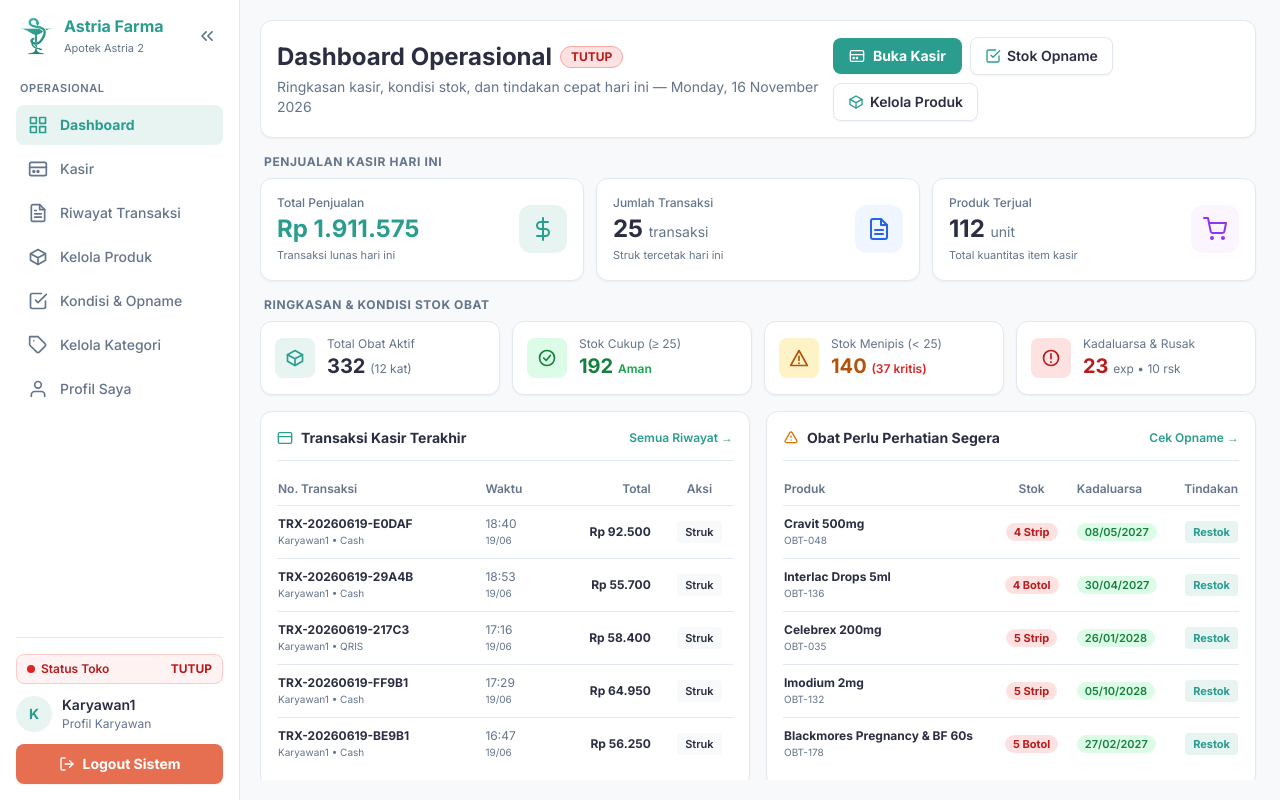
After one commit to ibnukhija/apotek-astria, a Laravel app: page /dashboard in a window 1280 px wide. The commit adds this page. Run offline with Laravel 12, Linux system fonts and the light colour scheme; a user stored in the database is signed in; data comes from the database, SQL or seed files in the repository; tables that the repository leaves empty hold one stand-in row (values such as "Sample post"); some libraries are stand-ins or nearby versions.

Commit message:
feat(web): tambah halaman dashboard kasir dan ringkasan operasional terpusat

```diff
--- a/website/app/Http/Controllers/AuthController.php
+++ b/website/app/Http/Controllers/AuthController.php
@@ -19,7 +19,7 @@ class AuthController extends Controller
 
         if (Auth::attempt($credentials + ['status' => 'aktif'])) {
             $request->session()->regenerate();
-            return redirect()->intended('/obat'); //jika berhasil akan diarhkan ke hlman kelola produk
+            return redirect()->intended('/dashboard'); // Diarahkan ke Dashboard Operasional
         }
 
         return back()->withErrors([
--- /dev/null
+++ b/website/app/Http/Controllers/DashboardController.php
@@ -0,0 +1,89 @@
+<?php
+
+namespace App\Http\Controllers;
+
+use App\Models\Kategori;
+use App\Models\KondisiStokObat;
+use App\Models\Obat;
+use App\Models\ProfilApotek;
+use App\Models\Transaksi;
+use Carbon\Carbon;
+use Illuminate\Support\Facades\DB;
+
+class DashboardController extends Controller
+{
+    public function index()
+    {
+        $hariIni = Carbon::today();
+        $batasHampirExpired = (clone $hariIni)->addDays(Obat::BATAS_HAMPIR_KADALUARSA);
+
+        // 1. Ringkasan Kasir / Penjualan Hari Ini
+        $penjualanHariIni = (int) Transaksi::whereDate('created_at', $hariIni)->sum('total_harga');
+        $transaksiHariIni = Transaksi::whereDate('created_at', $hariIni)->count();
+        $itemTerjualHariIni = (int) DB::table('detail_transaksi')
+            ->join('transaksi', 'transaksi.id', '=', 'detail_transaksi.transaksi_id')
+            ->whereDate('transaksi.created_at', $hariIni)
+            ->sum('detail_transaksi.qty');
+
+        // 2. Ringkasan Stok Produk (Aktif)
+        $obatAktif = Obat::where('status', 'tersedia');
+        $totalProduk = (clone $obatAktif)->count();
+        $totalKategori = Kategori::count();
+        $stokCukup = (clone $obatAktif)->where('stok', '>=', Obat::BATAS_CUKUP)->count();
+        $stokMenipis = (clone $obatAktif)
+            ->where('stok', '>=', Obat::BATAS_HAMPIR_HABIS)
+            ->where('stok', '<', Obat::BATAS_CUKUP)
+            ->count();
+        $stokHampirHabis = (clone $obatAktif)->where('stok', '<', Obat::BATAS_HAMPIR_HABIS)->count();
+
+        // 3. Peringatan Kadaluarsa & Rusak
+        $hampirExpired = (clone $obatAktif)
+            ->whereNotNull('tgl_kadaluarsa')
+            ->whereDate('tgl_kadaluarsa', '>=', $hariIni)
+            ->whereDate('tgl_kadaluarsa', '<=', $batasHampirExpired)
+            ->count();
+        $sudahExpired = (clone $obatAktif)
+            ->whereNotNull('tgl_kadaluarsa')
+            ->whereDate('tgl_kadaluarsa', '<', $hariIni)
+            ->count();
+        $unitRusak = (int) KondisiStokObat::where('jenis', KondisiStokObat::JENIS_RUSAK)->sum('jumlah');
+
+        // 4. Data Widget: 5 Transaksi Terakhir
+        $transaksiTerbaru = Transaksi::with('user')
+            ->latest('id')
+            ->limit(5)
+            ->get();
+
+        // 5. Data Widget: 5 Obat Kritis (Stok < 10 atau expired mendekati)
+        $obatKritis = Obat::where('status', 'tersedia')
+            ->where(function ($q) use ($hariIni, $batasHampirExpired) {
+                $q->where('stok', '<', Obat::BATAS_HAMPIR_HABIS)
+                  ->orWhere(function ($exp) use ($hariIni, $batasHampirExpired) {
+                      $exp->whereNotNull('tgl_kadaluarsa')
+                          ->whereDate('tgl_kadaluarsa', '<=', $batasHampirExpired);
+                  });
+            })
+            ->orderBy('stok', 'asc')
+            ->limit(5)
+            ->get();
+
+        $statusApotek = ProfilApotek::ambilAtauDefault()->statusSaatIni();
+
+        return view('dashboard.index', compact(
+            'penjualanHariIni',
+            'transaksiHariIni',
+            'itemTerjualHariIni',
+            'totalProduk',
+            'totalKategori',
+            'stokCukup',
+            'stokMenipis',
+            'stokHampirHabis',
+            'hampirExpired',
+            'sudahExpired',
+            'unitRusak',
+            'transaksiTerbaru',
+            'obatKritis',
+            'statusApotek'
+        ));
+    }
+}
--- /dev/null
+++ b/website/resources/views/dashboard/index.blade.php
@@ -0,0 +1,311 @@
+@extends('layouts.app')
+
+@section('title', 'Dashboard Kasir & Operasional - Apotek Astria 2 Farma')
+
+@section('content')
+<div class="flex-1 overflow-y-auto pr-1 pb-4 flex flex-col gap-4">
+
+    {{-- ================= HEADER DASHBOARD ================= --}}
+    <div class="flex flex-col sm:flex-row sm:items-center sm:justify-between gap-3 bg-pure-white border border-border-color rounded-xl p-4 shadow-sm shrink-0">
+        <div>
+            <div class="flex items-center gap-2">
+                <h1 class="text-xl lg:text-2xl font-bold text-dark-slate m-0">Dashboard Operasional</h1>
+                <span class="px-2.5 py-0.5 rounded-full text-xs font-bold {{ $statusApotek['is_buka'] ? 'bg-green-100 text-green-700 border border-green-300' : 'bg-red-100 text-red-700 border border-red-300' }}">
+                    {{ strtoupper($statusApotek['status_toko']) }}
+                </span>
+            </div>
+            <p class="text-xs sm:text-sm text-gray-text mt-1 mb-0">
+                Ringkasan kasir, kondisi stok, dan tindakan cepat hari ini — {{ \Carbon\Carbon::today()->translatedFormat('l, d F Y') }}
+            </p>
+        </div>
+
+        {{-- Pintasan Cepat Utama --}}
+        <div class="flex items-center gap-2 flex-wrap">
+            <a href="{{ route('kasir.index') }}"
+                class="bg-soft-teal text-white px-4 py-2 rounded-lg text-sm font-bold shadow-sm hover:opacity-90 transition flex items-center gap-2">
+                <svg class="w-4 h-4 shrink-0" viewBox="0 0 24 24" fill="none" stroke="currentColor" stroke-width="2" stroke-linecap="round" stroke-linejoin="round">
+                    <rect x="2" y="4" width="20" height="16" rx="2"/>
+                    <line x1="2" y1="10" x2="22" y2="10"/>
+                    <circle cx="7" cy="15" r="1"/>
+                    <circle cx="12" cy="15" r="1"/>
+                </svg>
+                <span>Buka Kasir</span>
+            </a>
+            <a href="{{ route('kondisi.index') }}"
+                class="bg-pure-white border border-border-color text-dark-slate px-3.5 py-2 rounded-lg text-sm font-semibold hover:bg-off-white transition flex items-center gap-1.5 shadow-sm">
+                <svg class="w-4 h-4 text-soft-teal shrink-0" viewBox="0 0 24 24" fill="none" stroke="currentColor" stroke-width="2" stroke-linecap="round" stroke-linejoin="round">
+                    <path d="M9 11l3 3L22 4"/>
+                    <path d="M21 12v7a2 2 0 0 1-2 2H5a2 2 0 0 1-2-2V5a2 2 0 0 1 2-2h11"/>
+                </svg>
+                <span>Stok Opname</span>
+            </a>
+            <a href="{{ route('obat.index') }}"
+                class="bg-pure-white border border-border-color text-dark-slate px-3.5 py-2 rounded-lg text-sm font-semibold hover:bg-off-white transition flex items-center gap-1.5 shadow-sm">
+                <svg class="w-4 h-4 text-soft-teal shrink-0" viewBox="0 0 24 24" fill="none" stroke="currentColor" stroke-width="2" stroke-linecap="round" stroke-linejoin="round">
+                    <path d="M21 8l-9-5-9 5v8l9 5 9-5V8z"/>
+                    <path d="M3 8l9 5 9-5M12 13v8"/>
+                </svg>
+                <span>Kelola Produk</span>
+            </a>
+        </div>
+    </div>
+
+    {{-- ================= KELOMPOK 1: KINERJA KASIR HARI INI ================= --}}
+    <div>
+        <div class="text-xs font-bold text-gray-text uppercase tracking-wider mb-2 px-1">Penjualan Kasir Hari Ini</div>
+        <div class="grid grid-cols-1 sm:grid-cols-3 gap-3">
+            {{-- Omset Hari Ini --}}
+            <div class="bg-pure-white border border-border-color rounded-xl p-4 shadow-sm flex items-center justify-between">
+                <div>
+                    <div class="text-xs text-gray-text font-medium">Total Penjualan</div>
+                    <div class="text-xl sm:text-2xl font-bold text-soft-teal mt-0.5">
+                        Rp {{ number_format($penjualanHariIni, 0, ',', '.') }}
+                    </div>
+                    <div class="text-[11px] text-gray-text mt-0.5">Transaksi lunas hari ini</div>
+                </div>
+                <div class="w-12 h-12 rounded-xl bg-[#E8F4F2] flex items-center justify-center shrink-0">
+                    <svg class="w-6 h-6 text-soft-teal" viewBox="0 0 24 24" fill="none" stroke="currentColor" stroke-width="2" stroke-linecap="round" stroke-linejoin="round">
+                        <line x1="12" y1="1" x2="12" y2="23"/>
+                        <path d="M17 5H9.5a3.5 3.5 0 0 0 0 7h5a3.5 3.5 0 0 1 0 7H6"/>
+                    </svg>
+                </div>
+            </div>
+
+            {{-- Jumlah Transaksi --}}
+            <div class="bg-pure-white border border-border-color rounded-xl p-4 shadow-sm flex items-center justify-between">
+                <div>
+                    <div class="text-xs text-gray-text font-medium">Jumlah Transaksi</div>
+                    <div class="text-xl sm:text-2xl font-bold text-dark-slate mt-0.5">
+                        {{ $transaksiHariIni }} <span class="text-sm font-normal text-gray-text">transaksi</span>
+                    </div>
+                    <div class="text-[11px] text-gray-text mt-0.5">Struk tercetak hari ini</div>
+                </div>
+                <div class="w-12 h-12 rounded-xl bg-blue-50 flex items-center justify-center shrink-0">
+                    <svg class="w-6 h-6 text-blue-600" viewBox="0 0 24 24" fill="none" stroke="currentColor" stroke-width="2" stroke-linecap="round" stroke-linejoin="round">
+                        <path d="M14 2H6a2 2 0 0 0-2 2v16a2 2 0 0 0 2 2h12a2 2 0 0 0 2-2V8z"/>
+                        <polyline points="14 2 14 8 20 8"/>
+                        <line x1="16" y1="13" x2="8" y2="13"/>
+                        <line x1="16" y1="17" x2="8" y2="17"/>
+                    </svg>
+                </div>
+            </div>
+
+            {{-- Produk Terjual --}}
+            <div class="bg-pure-white border border-border-color rounded-xl p-4 shadow-sm flex items-center justify-between">
+                <div>
+                    <div class="text-xs text-gray-text font-medium">Produk Terjual</div>
+                    <div class="text-xl sm:text-2xl font-bold text-dark-slate mt-0.5">
+                        {{ $itemTerjualHariIni }} <span class="text-sm font-normal text-gray-text">unit</span>
+                    </div>
+                    <div class="text-[11px] text-gray-text mt-0.5">Total kuantitas item kasir</div>
+                </div>
+                <div class="w-12 h-12 rounded-xl bg-purple-50 flex items-center justify-center shrink-0">
+                    <svg class="w-6 h-6 text-purple-600" viewBox="0 0 24 24" fill="none" stroke="currentColor" stroke-width="2" stroke-linecap="round" stroke-linejoin="round">
+                        <circle cx="9" cy="21" r="1"/>
+                        <circle cx="20" cy="21" r="1"/>
+                        <path d="M1 1h4l2.68 13.39a2 2 0 0 0 2 1.61h9.72a2 2 0 0 0 2-1.61L23 6H6"/>
+                    </svg>
+                </div>
+            </div>
+        </div>
+    </div>
+
+    {{-- ================= KELOMPOK 2: RINGKASAN & PERINGATAN STOK ================= --}}
+    <div>
+        <div class="text-xs font-bold text-gray-text uppercase tracking-wider mb-2 px-1">Ringkasan &amp; Kondisi Stok Obat</div>
+        <div class="grid grid-cols-2 lg:grid-cols-4 gap-3">
+            {{-- Total Obat --}}
+            <div class="bg-pure-white border border-border-color rounded-xl p-3.5 shadow-sm flex items-center gap-3">
+                <div class="w-10 h-10 rounded-lg bg-[#E8F4F2] flex items-center justify-center shrink-0">
+                    <svg class="w-5 h-5 text-soft-teal" viewBox="0 0 24 24" fill="none" stroke="currentColor" stroke-width="2" stroke-linecap="round" stroke-linejoin="round">
+                        <path d="M21 8l-9-5-9 5v8l9 5 9-5V8z"/>
+                        <path d="M3 8l9 5 9-5M12 13v8"/>
+                    </svg>
+                </div>
+                <div class="min-w-0">
+                    <div class="text-xs text-gray-text truncate">Total Obat Aktif</div>
+                    <div class="text-lg lg:text-xl font-bold text-dark-slate leading-tight">
+                        {{ $totalProduk }} <span class="text-xs font-normal text-gray-text">({{ $totalKategori }} kat)</span>
+                    </div>
+                </div>
+            </div>
+
+            {{-- Stok Cukup --}}
+            <div class="bg-pure-white border border-border-color rounded-xl p-3.5 shadow-sm flex items-center gap-3">
+                <div class="w-10 h-10 rounded-lg bg-green-100 flex items-center justify-center shrink-0">
+                    <svg class="w-5 h-5 text-green-700" viewBox="0 0 24 24" fill="none" stroke="currentColor" stroke-width="2" stroke-linecap="round" stroke-linejoin="round">
+                        <circle cx="12" cy="12" r="9"/>
+                        <path d="M8 12l3 3 5-6"/>
+                    </svg>
+                </div>
+                <div class="min-w-0">
+                    <div class="text-xs text-gray-text truncate">Stok Cukup (≥ 25)</div>
+                    <div class="text-lg lg:text-xl font-bold text-green-700 leading-tight">
+                        {{ $stokCukup }} <span class="text-xs font-semibold text-green-600">Aman</span>
+                    </div>
+                </div>
+            </div>
+
+            {{-- Stok Menipis --}}
+            <div class="bg-pure-white border border-border-color rounded-xl p-3.5 shadow-sm flex items-center gap-3">
+                <div class="w-10 h-10 rounded-lg bg-amber-100 flex items-center justify-center shrink-0">
+                    <svg class="w-5 h-5 text-amber-700" viewBox="0 0 24 24" fill="none" stroke="currentColor" stroke-width="2" stroke-linecap="round" stroke-linejoin="round">
+                        <path d="M12 3l10 18H2L12 3z"/>
+                        <path d="M12 10v5M12 18v.5"/>
+                    </svg>
+                </div>
+                <div class="min-w-0">
+                    <div class="text-xs text-gray-text truncate">Stok Menipis (&lt; 25)</div>
+                    <div class="text-lg lg:text-xl font-bold text-amber-700 leading-tight">
+                        {{ $stokMenipis + $stokHampirHabis }} <span class="text-xs font-semibold text-red-600">({{ $stokHampirHabis }} kritis)</span>
+                    </div>
+                </div>
+            </div>
+
+            {{-- Expired & Rusak --}}
+            <div class="bg-pure-white border border-border-color rounded-xl p-3.5 shadow-sm flex items-center gap-3">
+                <div class="w-10 h-10 rounded-lg bg-red-100 flex items-center justify-center shrink-0">
+                    <svg class="w-5 h-5 text-red-700" viewBox="0 0 24 24" fill="none" stroke="currentColor" stroke-width="2" stroke-linecap="round" stroke-linejoin="round">
+                        <circle cx="12" cy="12" r="9"/>
+                        <path d="M12 7v6M12 16.5v.5"/>
+                    </svg>
+                </div>
+                <div class="min-w-0">
+                    <div class="text-xs text-gray-text truncate">Kadaluarsa &amp; Rusak</div>
+                    <div class="text-lg lg:text-xl font-bold text-red-700 leading-tight">
+                        {{ $hampirExpired + $sudahExpired }} <span class="text-xs font-normal text-gray-text">exp • {{ $unitRusak }} rsk</span>
+                    </div>
+                </div>
+            </div>
+        </div>
+    </div>
+
+    {{-- ================= KELOMPOK 3: DUA KOLOM WIDGET ================= --}}
+    <div class="grid grid-cols-1 lg:grid-cols-2 gap-4">
+
+        {{-- Widget 1: Transaksi Terakhir --}}
+        <div class="bg-pure-white border border-border-color rounded-xl p-4 shadow-sm flex flex-col">
+            <div class="flex items-center justify-between pb-3 border-b border-border-color mb-3">
+                <div class="flex items-center gap-2">
+                    <svg class="w-4 h-4 text-soft-teal shrink-0" viewBox="0 0 24 24" fill="none" stroke="currentColor" stroke-width="2" stroke-linecap="round" stroke-linejoin="round">
+                        <rect x="2" y="4" width="20" height="16" rx="2"/>
+                        <line x1="2" y1="10" x2="22" y2="10"/>
+                    </svg>
+                    <span class="text-sm font-bold text-dark-slate">Transaksi Kasir Terakhir</span>
+                </div>
+                <a href="{{ route('kasir.riwayat') }}" class="text-xs text-soft-teal hover:underline font-semibold">
+                    Semua Riwayat &rarr;
+                </a>
+            </div>
+
+            <div class="flex-1 overflow-x-auto">
+                <table class="w-full text-xs text-left">
+                    <thead>
+                        <tr class="text-gray-text border-b border-border-color">
+                            <th class="py-2 pr-2 font-semibold">No. Transaksi</th>
+                            <th class="py-2 px-2 font-semibold">Waktu</th>
+                            <th class="py-2 px-2 font-semibold text-right">Total</th>
+                            <th class="py-2 pl-2 font-semibold text-center">Aksi</th>
+                        </tr>
+                    </thead>
+                    <tbody class="divide-y divide-border-color">
+                        @forelse ($transaksiTerbaru as $trx)
+                            <tr class="hover:bg-off-white transition">
+                                <td class="py-2.5 pr-2 font-bold text-dark-slate">
+                                    {{ $trx->no_transaksi }}
+                                    <div class="text-[10px] font-normal text-gray-text">
+                                        {{ $trx->user->nama ?? 'Kasir' }} • {{ $trx->metode_bayar_label }}
+                                    </div>
+                                </td>
+                                <td class="py-2.5 px-2 text-gray-text whitespace-nowrap">
+                                    {{ $trx->created_at ? $trx->created_at->format('H:i') : '-' }}
+                                    <div class="text-[10px] text-gray-text">{{ $trx->created_at ? $trx->created_at->format('d/m') : '' }}</div>
+                                </td>
+                                <td class="py-2.5 px-2 text-right font-bold text-dark-slate whitespace-nowrap">
+                                    Rp {{ number_format($trx->total_harga, 0, ',', '.') }}
+                                </td>
+                                <td class="py-2.5 pl-2 text-center whitespace-nowrap">
+                                    <a href="{{ route('kasir.struk', $trx->id) }}" target="_blank"
+                                        class="px-2 py-1 bg-off-white hover:bg-border-color rounded text-[11px] font-semibold text-dark-slate transition">
+                                        Struk
+                                    </a>
+                                </td>
+                            </tr>
+                        @empty
+                            <tr>
+                                <td colspan="4" class="py-8 text-center text-gray-text">
+                                    Belum ada transaksi kasir yang tercatat.
+                                </td>
+                            </tr>
+                        @endforelse
+                    </tbody>
+                </table>
+            </div>
+        </div>
+
+        {{-- Widget 2: Obat Perlu Perhatian / Restok --}}
+        <div class="bg-pure-white border border-border-color rounded-xl p-4 shadow-sm flex flex-col">
+            <div class="flex items-center justify-between pb-3 border-b border-border-color mb-3">
+                <div class="flex items-center gap-2">
+                    <svg class="w-4 h-4 text-amber-600 shrink-0" viewBox="0 0 24 24" fill="none" stroke="currentColor" stroke-width="2" stroke-linecap="round" stroke-linejoin="round">
+                        <path d="M12 9v2m0 4h.01m-6.938 4h13.856c1.54 0 2.502-1.667 1.732-3L13.732 4c-.77-1.333-2.694-1.333-3.464 0L3.34 16c-.77 1.333.192 3 1.732 3z"/>
+                    </svg>
+                    <span class="text-sm font-bold text-dark-slate">Obat Perlu Perhatian Segera</span>
+                </div>
+                <a href="{{ route('kondisi.index') }}" class="text-xs text-soft-teal hover:underline font-semibold">
+                    Cek Opname &rarr;
+                </a>
+            </div>
+
+            <div class="flex-1 overflow-x-auto">
+                <table class="w-full text-xs text-left">
+                    <thead>
+                        <tr class="text-gray-text border-b border-border-color">
+                            <th class="py-2 pr-2 font-semibold">Produk</th>
+                            <th class="py-2 px-2 font-semibold text-center">Stok</th>
+                            <th class="py-2 px-2 font-semibold">Kadaluarsa</th>
+                            <th class="py-2 pl-2 font-semibold text-right">Tindakan</th>
+                        </tr>
+                    </thead>
+                    <tbody class="divide-y divide-border-color">
+                        @forelse ($obatKritis as $item)
+                            @php($stokInfo = $item->stok_info)
+                            @php($kadInfo = $item->kadaluarsa_info)
+                            <tr class="hover:bg-off-white transition">
+                                <td class="py-2.5 pr-2 font-bold text-dark-slate">
+                                    {{ $item->nama_obat }}
+                                    <div class="text-[10px] font-normal text-gray-text">{{ $item->kode_obat }}</div>
+                                </td>
+                                <td class="py-2.5 px-2 text-center whitespace-nowrap">
+                                    <span class="px-2 py-0.5 rounded-full text-[11px] font-bold {{ $stokInfo['kelas'] }}">
+                                        {{ $item->stok }} {{ $item->satuan }}
+                                    </span>
+                                </td>
+                                <td class="py-2.5 px-2 whitespace-nowrap">
+                                    <span class="px-2 py-0.5 rounded-full text-[11px] font-semibold {{ $kadInfo['kelas'] }}">
+                                        {{ $item->tgl_kadaluarsa ? $item->tgl_kadaluarsa->format('d/m/Y') : 'Belum diatur' }}
+                                    </span>
+                                </td>
+                                <td class="py-2.5 pl-2 text-right whitespace-nowrap">
+                                    <a href="{{ route('obat.index') }}?q={{ urlencode($item->nama_obat) }}"
+                                        class="px-2 py-1 bg-[#E8F4F2] hover:bg-soft-teal hover:text-white rounded text-[11px] font-bold text-soft-teal transition">
+                                        Restok
+                                    </a>
+                                </td>
+                            </tr>
+                        @empty
+                            <tr>
+                                <td colspan="4" class="py-8 text-center text-green-700 font-medium">
+                                    ✓ Semua stok obat aman dan belum ada yang kadaluarsa.
+                                </td>
+                            </tr>
+                        @endforelse
+                    </tbody>
+                </table>
+            </div>
+        </div>
+
+    </div>
+
+</div>
+@endsection
--- a/website/resources/views/layouts/sidebar.blade.php
+++ b/website/resources/views/layouts/sidebar.blade.php
@@ -26,6 +26,17 @@
 
     <!-- Link Navigasi -->
     <nav class="flex-1 overflow-y-auto space-y-1">
+        <a href="{{ route('dashboard') }}"
+            title="Dashboard"
+            class="sidebar-nav-link flex items-center gap-3 px-3 py-2.5 rounded-lg text-sm {{ request()->routeIs('dashboard') ? 'font-bold bg-[#E8F4F2] text-soft-teal' : 'font-medium text-gray-text hover:bg-off-white' }} transition">
+            <svg class="w-5 h-5 shrink-0" viewBox="0 0 24 24" fill="none" stroke="currentColor" stroke-width="2" stroke-linecap="round" stroke-linejoin="round">
+                <rect x="3" y="3" width="7" height="7"></rect>
+                <rect x="14" y="3" width="7" height="7"></rect>
+                <rect x="14" y="14" width="7" height="7"></rect>
+                <rect x="3" y="14" width="7" height="7"></rect>
+            </svg>
+            <span class="sidebar-hide-on-collapse truncate">Dashboard</span>
+        </a>
         <a href="{{ route('kasir.index') }}"
             title="Kasir"
             class="sidebar-nav-link flex items-center gap-3 px-3 py-2.5 rounded-lg text-sm {{ request()->routeIs('kasir.index') ? 'font-bold bg-[#E8F4F2] text-soft-teal' : 'font-medium text-gray-text hover:bg-off-white' }} transition">
--- a/website/routes/web.php
+++ b/website/routes/web.php
@@ -2,6 +2,7 @@
 
 use Illuminate\Support\Facades\Route;
 use App\Http\Controllers\AuthController;
+use App\Http\Controllers\DashboardController;
 use App\Http\Controllers\ObatController;
 use App\Http\Controllers\KategoriController;
 use App\Http\Controllers\KasirController;
@@ -13,6 +14,8 @@ Route::post('/login', [AuthController::class, 'login']);
 Route::post('/logout', [AuthController::class, 'logout'])->name('logout');
 
 Route::middleware(['auth', 'cekrole:karyawan'])->group(function () {
+    Route::get('/dashboard', [DashboardController::class, 'index'])->name('dashboard');
+
     Route::resource('obat', ObatController::class)->only(['index', 'store', 'update', 'destroy']);
 
     Route::get('/kondisi-stok', [KondisiStokController::class, 'index'])->name('kondisi.index');
```
